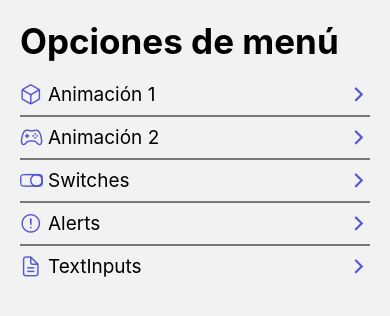
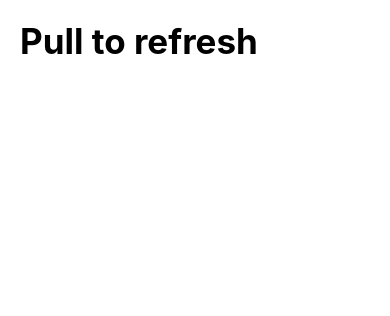
Before and after one commit to Majomon/06-ReactNativeComponents, a React Native app: screen /PullToRefreshScreen in a window 390 px wide. Shown: the top 316 px of the page. Built offline with nearby package versions, Linux system fonts and the light colour scheme.

Commit message:
Screen y navigator de PullToRefresh

```diff
--- a/src/data/menuItems.tsx
+++ b/src/data/menuItems.tsx
@@ -22,4 +22,9 @@ export const menuItems: MenuItem[] = [
     icon: 'document-text-outline',
     component: 'TextInputScreen',
   },
+  {
+    name: 'Pull to refresh',
+    icon: 'refresh-outline',
+    component: 'PullToRefreshScreen',
+  },
 ];
--- a/src/navigation/Navigator.tsx
+++ b/src/navigation/Navigator.tsx
@@ -6,6 +6,7 @@ import Animation102Screen from '../screens/Animation102Screen';
 import HomeScreen from '../screens/HomeScreen';
 import {SwitchScreen} from '../screens/SwitchScreen';
 import {TextInputScreen} from '../screens/TextInputScreen';
+import {PullToRefreshScreen} from '../screens/PullToRefreshScreen';
 
 const Stack = createStackNavigator();
 
@@ -14,6 +15,9 @@ export const Navigator = () => {
     <Stack.Navigator
       screenOptions={{
         headerShown: false,
+        cardStyle: {
+          backgroundColor: 'white',
+        },
       }}>
       <Stack.Screen name="HomeScreen" component={HomeScreen} />
       <Stack.Screen name="Animation101Screen" component={Animation101Screen} />
@@ -21,6 +25,10 @@ export const Navigator = () => {
       <Stack.Screen name="SwitchScreen" component={SwitchScreen} />
       <Stack.Screen name="AlertScreen" component={AlertScreen} />
       <Stack.Screen name="TextInputScreen" component={TextInputScreen} />
+      <Stack.Screen
+        name="PullToRefreshScreen"
+        component={PullToRefreshScreen}
+      />
     </Stack.Navigator>
   );
 };
--- /dev/null
+++ b/src/screens/PullToRefreshScreen.tsx
@@ -0,0 +1,14 @@
+import React from 'react';
+import {StyleSheet, View} from 'react-native';
+import HeaderTitle from '../components/HeaderTitle';
+import {styles} from '../theme/appTheme';
+
+export const PullToRefreshScreen = () => {
+  return (
+    <View style={styles.globalMargin}>
+      <HeaderTitle title="Pull to refresh" />
+    </View>
+  );
+};
+
+const stylesPull = StyleSheet.create({});
```
